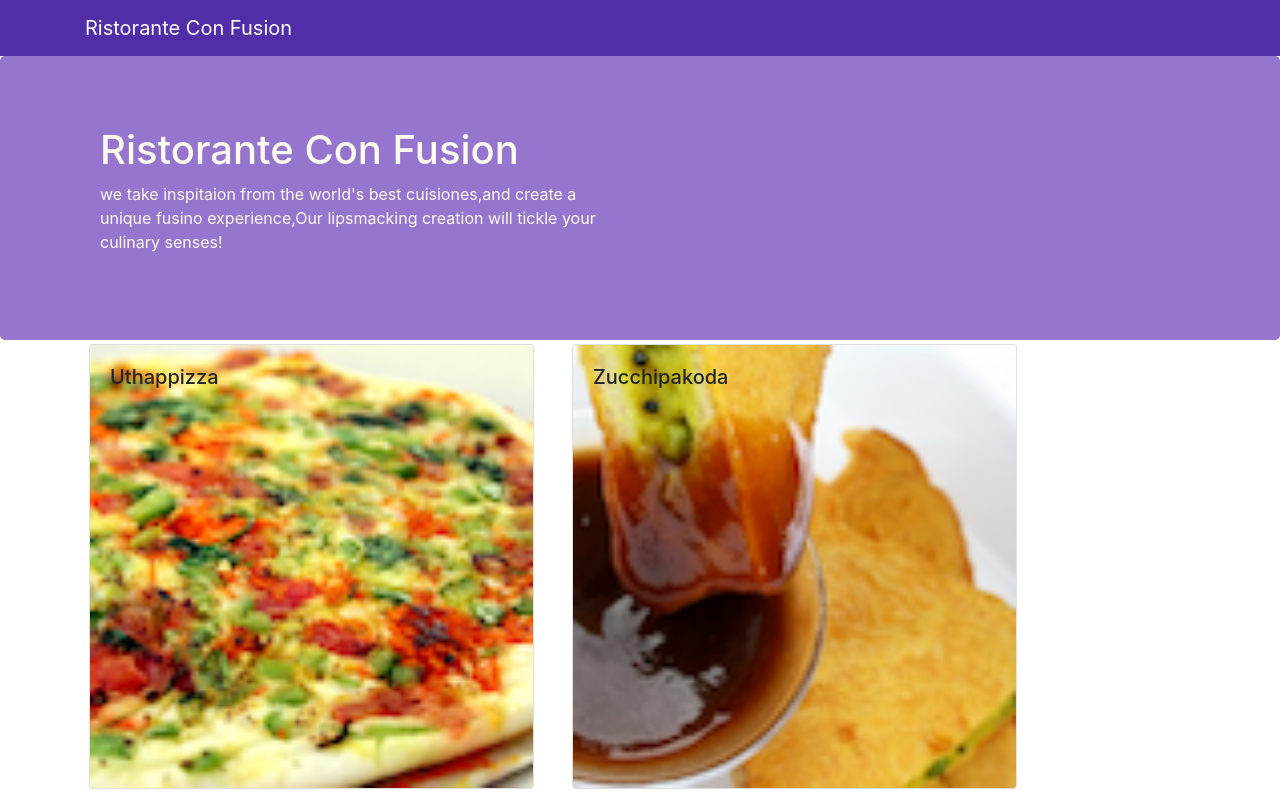
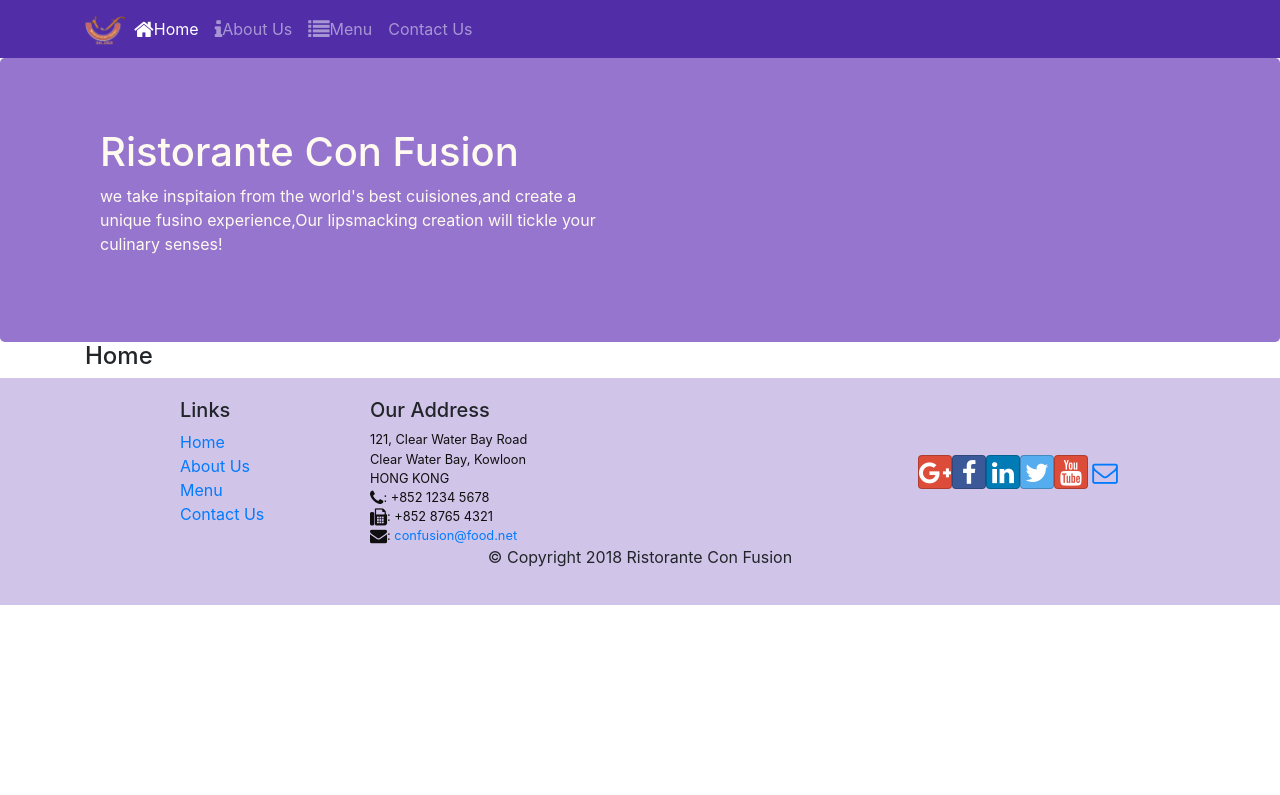
Before and after one commit to Gedewon/MOOC-react.js, a React (Create React App) app: page /home in a window 1280 px wide. Shown: the top 795 px of the page. Built offline with nearby package versions, Linux system fonts and the light colour scheme.

Commit message:
react router

```diff
--- a/package.json
+++ b/package.json
@@ -10,6 +10,7 @@
     "react": "^16.13.1",
     "react-dom": "^16.13.1",
     "react-popper": "^0.9.2",
+    "react-router-dom": "^4.2.2",
     "react-scripts": "3.4.3",
     "reactstrap": "^5.0.0"
   },
--- a/src/App.js
+++ b/src/App.js
@@ -1,13 +1,15 @@
 import React, { Component } from "react";
 import "./App.css";
 import Main from "./components/MainComponent";
-
+import { BrowserRouter } from "react-router-dom";
 class App extends Component {
   render() {
     return (
-      <div>
-        <Main />
-      </div>
+      <BrowserRouter>
+        <div>
+          <Main />
+        </div>
+      </BrowserRouter>
     );
   }
 }
--- a/src/components/FooterComponent.js
+++ b/src/components/FooterComponent.js
@@ -1,4 +1,5 @@
 import React from "react";
+import { Link } from "react-router-dom";
 
 const Footer = (props) => {
   return (
@@ -9,16 +10,16 @@
             <h5>Links</h5>
             <ul className="list-unstyled">
               <li>
-                <a href="#">Home</a>
+                <Link to="/home">Home</Link>
               </li>
               <li>
-                <a href="#">About</a>
+                <Link to="/aboutus">About Us</Link>
               </li>
               <li>
-                <a href="#">Menu</a>
+                <Link to="/menu">Menu</Link>
               </li>
               <li>
-                <a href="contactus.html">Contact</a>
+                <Link to="/contactus">Contact Us</Link>
               </li>
             </ul>
           </div>
--- a/src/components/HeaderComponet.js
+++ b/src/components/HeaderComponet.js
@@ -1,14 +1,65 @@
 import React, { Component } from "react";
-import { Navbar, NavbarBrand, Jumbotron } from "reactstrap";
+import {
+  Navbar,
+  NavbarBrand,
+  Nav,
+  NavbarToggler,
+  Collapse,
+  NavItem,
+  Jumbotron,
+} from "reactstrap";
+import { NavLink } from "react-router-dom";
+class Header extends Component {
+  state = {
+    isOpen: false,
+  };
 
-class Header extends Component {
+  toogleNav = () => {
+    this.setState({
+      isOpen: !this.state.isOpen,
+    });
+  };
+
   render() {
     return (
       // <> is the short cut for react.fragment
       <>
-        <Navbar dark>
+        <Navbar dark expand="md">
+          <NavbarToggler onClick={this.toogleNav} />
           <div className="container">
-            <NavbarBrand href="/">Ristorante Con Fusion</NavbarBrand>
+            <NavbarBrand className="mr-auto" href="/">
+              <img
+                src="assets/images/logo.png"
+                height="30"
+                width="41"
+                alt="Ristorante Con Fusion"
+              />
+            </NavbarBrand>
+
+            <Collapse isOpen={this.state.isOpen} navbar>
+              <Nav navbar>
+                <NavItem>
+                  <NavLink className="nav-link" to="/home">
+                    <span className="fa fa-home fa-lg"></span>Home
+                  </NavLink>
+                </NavItem>
+                <NavItem>
+                  <NavLink className="nav-link" to="/aboutus">
+                    <span className="fa fa-info fa-lg"></span>About Us
+                  </NavLink>
+                </NavItem>
+                <NavItem>
+                  <NavLink className="nav-link" to="/menu">
+                    <span className="fa fa-list fa-lg"></span>Menu
+                  </NavLink>
+                </NavItem>
+                <NavItem>
+                  <NavLink className="nav-link" to="/contactus">
+                    <span className="fa fa-address fa-lg"></span>Contact Us
+                  </NavLink>
+                </NavItem>
+              </Nav>
+            </Collapse>
           </div>
         </Navbar>
         <Jumbotron>
--- /dev/null
+++ b/src/components/HomeCompont.js
@@ -0,0 +1,11 @@
+import React from "react";
+
+const Home = (props) => {
+  return (
+    <div className="container">
+      <h4>Home</h4>
+    </div>
+  );
+};
+
+export default Home;
--- a/src/components/MainComponent.js
+++ b/src/components/MainComponent.js
@@ -4,21 +4,22 @@
 import Footer from "./FooterComponent";
 import { DISHES } from "../shared/dishes";
 import DISHDETAIL from "./DishdetailComponent";
-
+import Home from "./HomeCompont";
+import { Switch, Route, Redirect } from "react-router-dom";
 class Main extends Component {
   state = {
     dishes: DISHES,
     selectedDish: null,
   };
 
-  onDishSelect(dishId) {
-    this.setState({ selectedDish: dishId });
-  }
+  // onDishSelect(dishId) {
+  //   this.setState({ selectedDish: dishId });
+  // }
   render() {
     return (
       <div>
         <Header />
-        <Menu
+        {/* <Menu
           dishes={this.state.dishes}
           onClick={(dishId) => this.onDishSelect(dishId)}
         />
@@ -28,7 +29,17 @@
               (dish) => dish.id === this.state.selectedDish
             )[0]
           }
-        />
+        /> */}
+
+        <Switch>
+          <Route path="/home" component={() => <Home />} />
+          <Route
+            exact
+            path="/menu"
+            component={() => <Menu dishes={this.state.dishes} />}
+          />
+          <Redirect to="/home" />
+        </Switch>
         <Footer />
       </div>
     );
```
Also changed, not shown: 1 other file (tests, documents, lock files or other folders).
